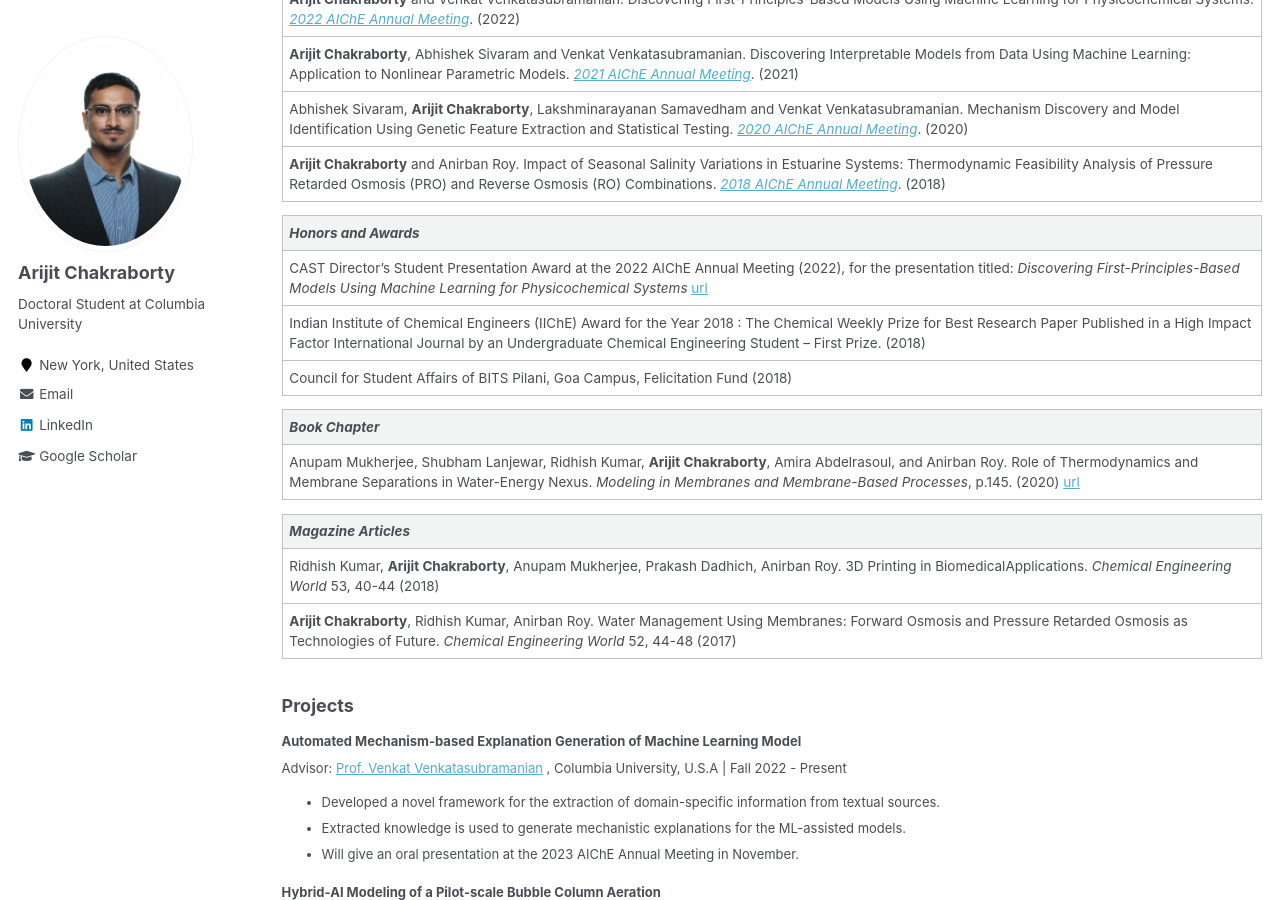
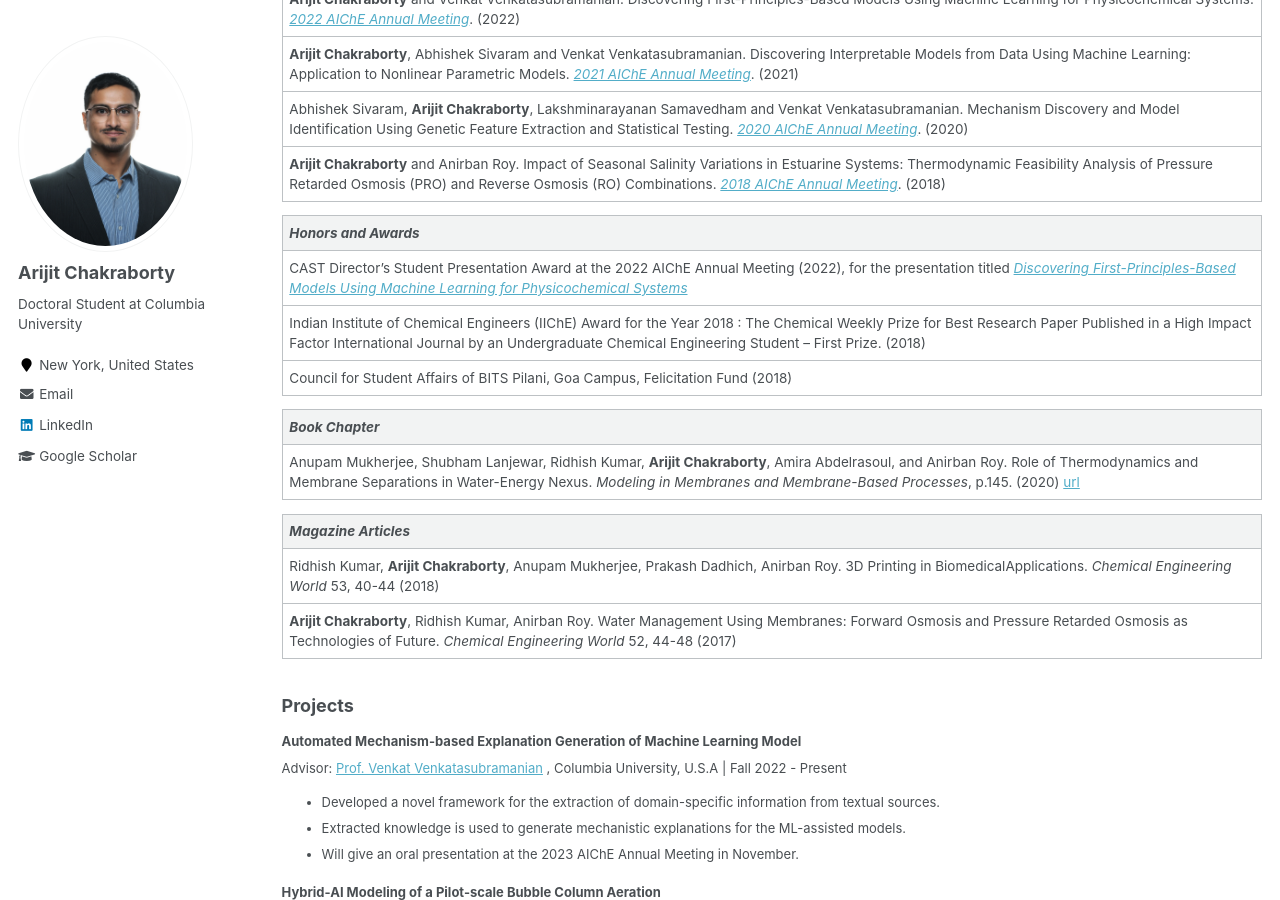
Before and after one commit to arijitc099/arijitc099.github.io, a Jekyll site: the page built from _pages/experience.md, in a window 1280 px wide and 900 px high, scrolled down 846 px. Built offline with Jekyll 4.4.1, drawn with Linux system fonts in a browser that asks for light colours.

Commit message:
Update experience.md

```diff
--- a/_pages/experience.md
+++ b/_pages/experience.md
@@ -27,7 +27,7 @@ author_profile: true
 
 |_Honors and Awards_|
 |:-|
-|CAST Director's Student Presentation Award at the 2022 AIChE Annual Meeting (2022), for the presentation titled: _Discovering First-Principles-Based Models Using Machine Learning for Physicochemical Systems_ [url](https://www.castdiv.org/StudentPresentationAward.htm)|
+|CAST Director's Student Presentation Award at the 2022 AIChE Annual Meeting (2022), for the presentation titled [_Discovering First-Principles-Based Models Using Machine Learning for Physicochemical Systems_](https://www.castdiv.org/StudentPresentationAward.htm)|
 |Indian Institute of Chemical Engineers (IIChE) Award for the Year 2018 : The Chemical Weekly Prize for Best Research Paper Published in a High Impact Factor International Journal by an Undergraduate Chemical Engineering Student – First Prize. (2018) |
 |Council for Student Affairs of BITS Pilani, Goa Campus, Felicitation Fund (2018)|
 
```
